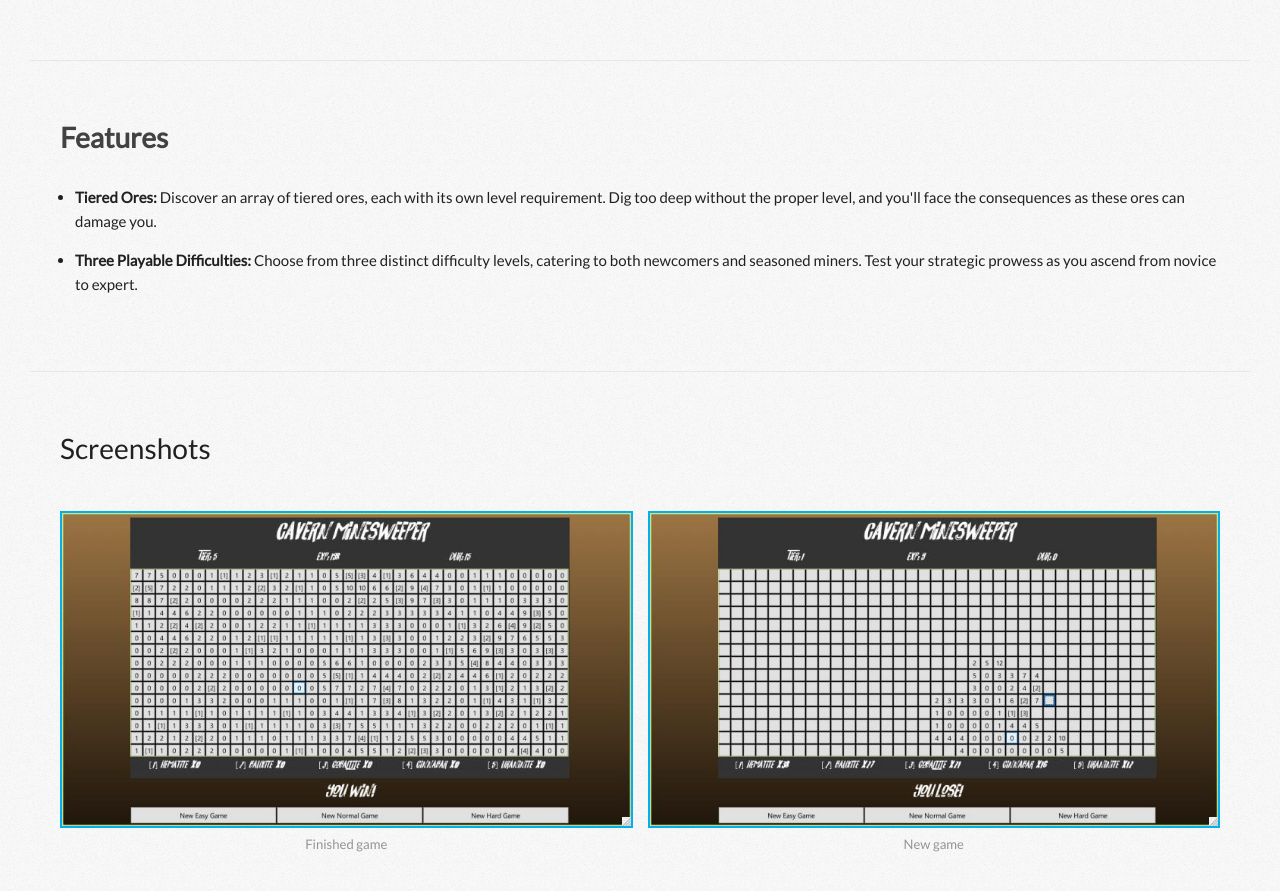
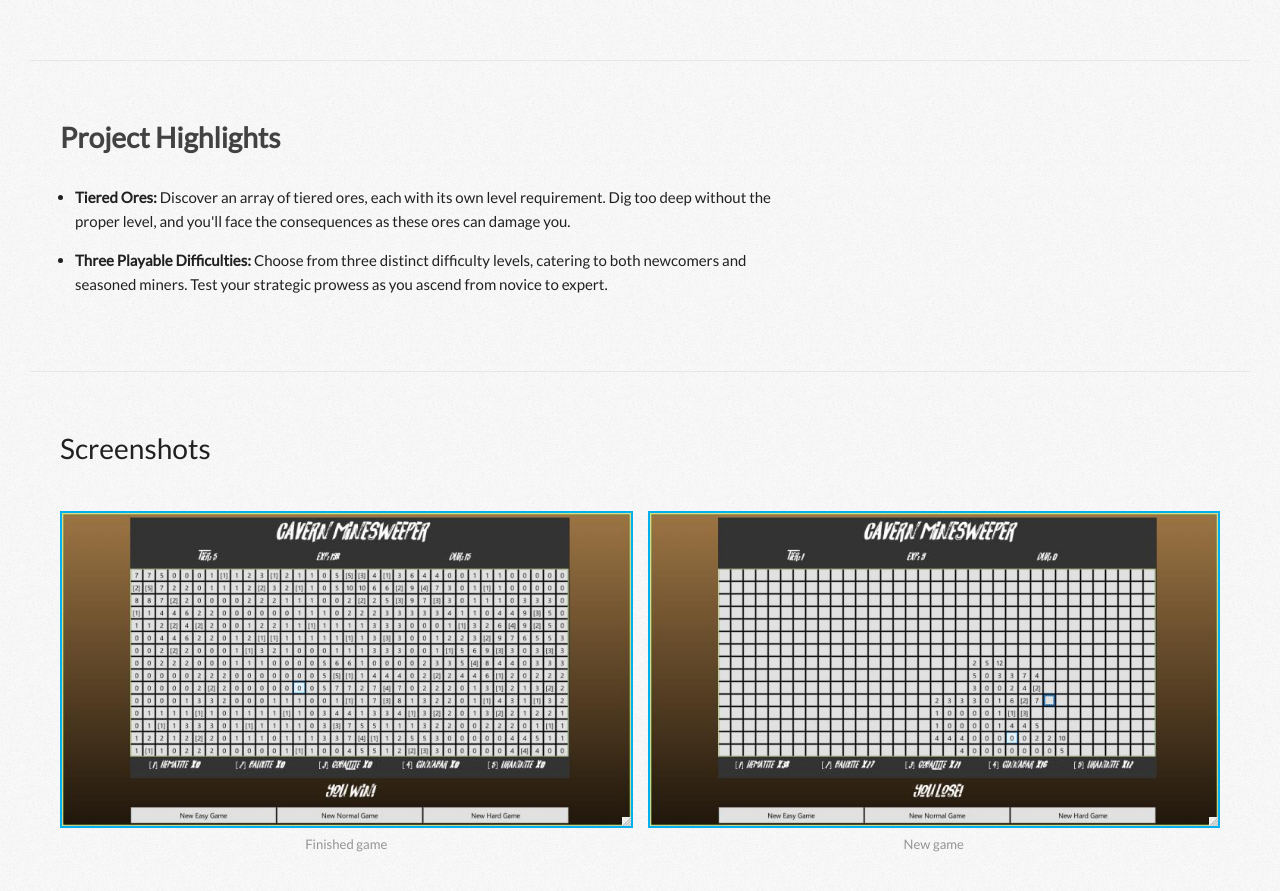
Before and after one commit to KyleGough/portfolio, a Next.js app: page /projects/cavern-minesweeper in a window 1280 px wide. Shown: the part 1040-1931 px from the top of the page. Built offline with nearby package versions, Linux system fonts and the light colour scheme.

Commit message:
Add missing subtitle rewrite

```diff
--- a/pages/projects/cavern-minesweeper.tsx
+++ b/pages/projects/cavern-minesweeper.tsx
@@ -23,8 +23,8 @@ const CavernMinesweeper: React.FC<ProjectPageProps> = ({ images, project }) => (
     <Divider />
 
     <Section>
-      <h2 className="project-header">Features</h2>
-      <ul className="project-list">
+      <h2 className="project-header">Project Highlights</h2>
+      <ul className="project-list max-w-reading">
         <li>
           <strong>Tiered Ores:</strong> Discover an array of tiered ores, each
           with its own level requirement. Dig too deep without the proper level,
```
